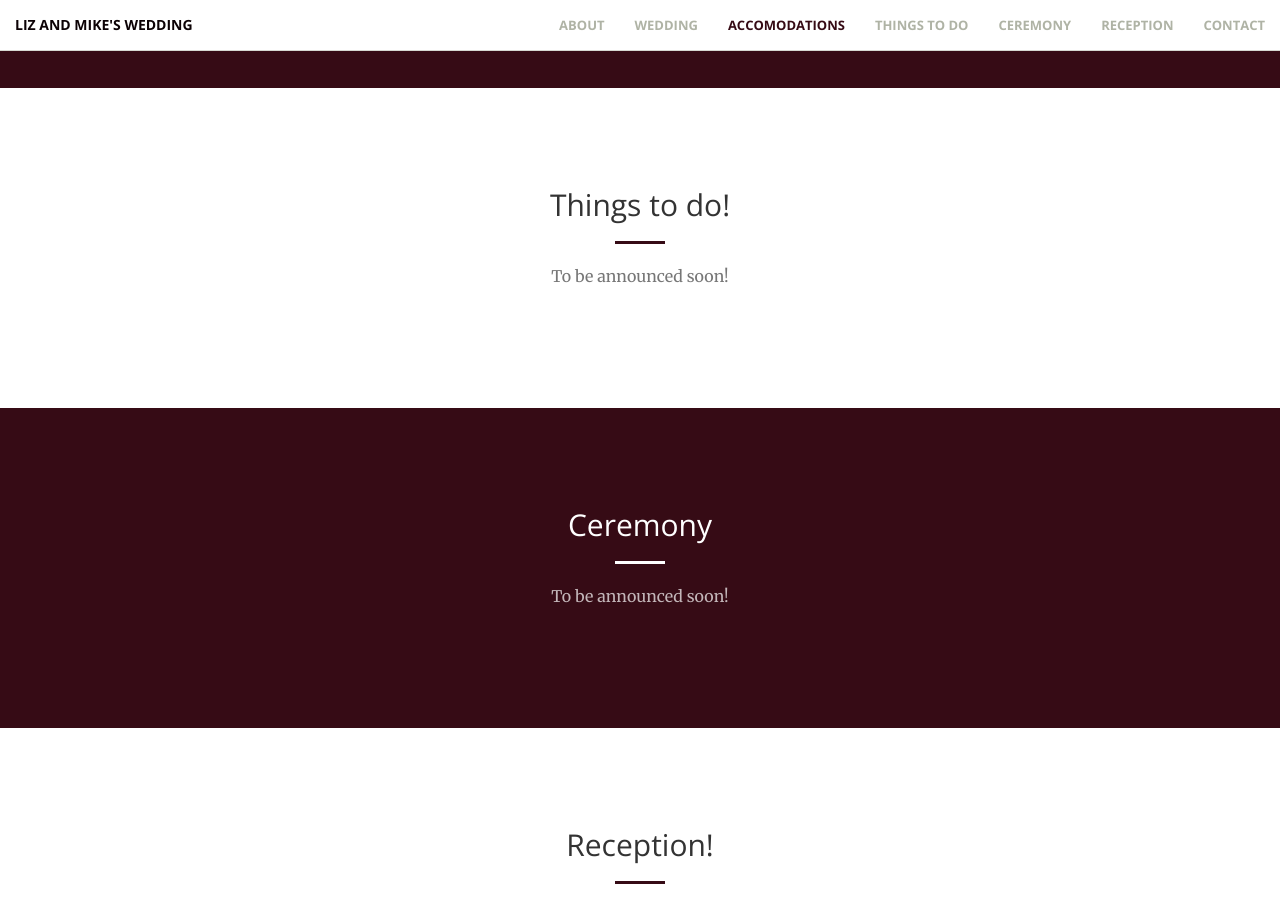
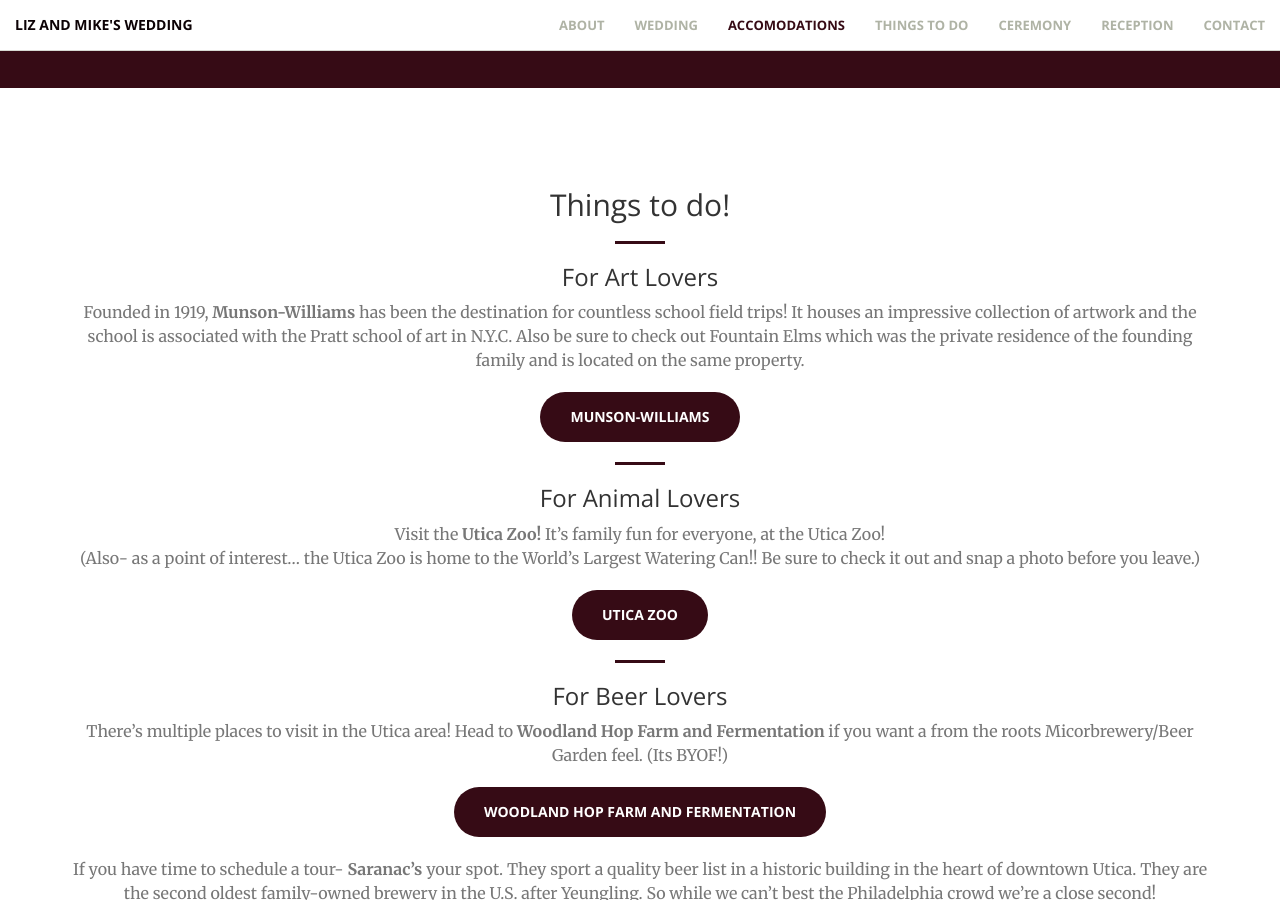
Before and after one commit to mikesplain/lizandmike.rocks, a Jekyll site: the page built from index.html, in a window 1280 px wide and 900 px high, scrolled down 2830 px. Built offline with Jekyll 4.4.1, drawn with Linux system fonts in a browser that asks for light colours; comment, search, counter and statistics services are not loaded; some of the changed text lies outside the part shown.

Commit message:
Add things to do

```diff
--- a/_includes/thingstodo.html
+++ b/_includes/thingstodo.html
@@ -4,7 +4,56 @@
             <div class="col-lg-12 text-center">
                 <h2 class="section-heading">Things to do!</h2>
                 <hr class="primary">
-                <p class="text-muted">To be announced soon! </p>
+
+                <h3>For Art Lovers</h3>
+                <p class="text-muted">
+                  Founded in 1919, <strong>Munson-Williams</strong> has been the destination for countless school field trips!
+                  It houses an impressive collection of artwork and the school is associated with the Pratt school of art in N.Y.C.
+                  Also be sure to check out Fountain Elms which was the private residence of the founding family and is located on the same property.
+                </p>
+                <a href="http://www.mwpai.org" target="_blank" class="btn btn-primary btn-xl page-scroll">Munson-Williams</a>
+
+                <hr class="primary">
+                <p></p>
+                <h3>For Animal Lovers</h3>
+                <p class="text-muted">
+                  Visit the <strong>Utica Zoo!</strong>  It’s family fun for everyone, at the Utica Zoo!
+                  <br />
+                  (Also- as a point of interest… the Utica Zoo is home to the World’s Largest Watering Can!!  Be sure to check it out and snap a photo before you leave.)
+                </p>
+                <a href="http://uticazoo.org" target="_blank" class="btn btn-primary btn-xl page-scroll">Utica Zoo</a>
+
+                <hr class="primary">
+                <p></p>
+
+                <h3>For Beer Lovers</h3>
+                <p class="text-muted">
+                  There’s multiple places to visit in the Utica area!  Head to <strong>Woodland Hop Farm and Fermentation</strong> if you want a from the roots Micorbrewery/Beer Garden feel.  (Its BYOF!)
+                </p>
+                <a href="http://www.woodlandbeer.com" target="_blank" class="btn btn-primary btn-xl page-scroll">Woodland Hop Farm and Fermentation</a>
+                <p></p>
+                <p class="text-muted">
+                  If you have time to schedule a tour- <strong>Saranac’s</strong> your spot.  They sport a quality beer list in a historic building in the heart of downtown Utica.  They are the second oldest family-owned brewery in the U.S. after Yeungling.  So while we can’t best the Philadelphia crowd we’re a close second!
+                </p>
+                <a href="https://www.saranac.com" target="_blank" class="btn btn-primary btn-xl page-scroll">Saranac Brewery</a>
+
+                <hr class="primary">
+                <p></p>
+
+                <h3>For Spirits Lovers</h3>
+                <p class="text-muted">
+                  We’ve never actually visited this spot but we've heard great things about <strong>Adirondack Distilling</strong>!  It would be a nice change of pace from beer scene.  Be sure to make a reservation if you’d like a tour!
+                </p>
+                <a href="http://www.adirondackdistilling.com" target="_blank" class="btn btn-primary btn-xl page-scroll">Adirondack Distilling</a>
+
+                <hr class="primary">
+                <p></p>
+
+                <h3>For Risk Lovers</h3>
+                <p class="text-muted">
+                  For the risk inclined there are a couple of casinos close to the hotel.  Let luck be a lady!                </p>
+                <a href="https://www.turningstone.com" target="_blank" class="btn btn-primary btn-xl page-scroll">Turning Stone</a>
+                <a href="https://www.vernondowns.com" target="_blank" class="btn btn-primary btn-xl page-scroll">Vernon Downs</a>
             </div>
         </div>
     </div>
```
